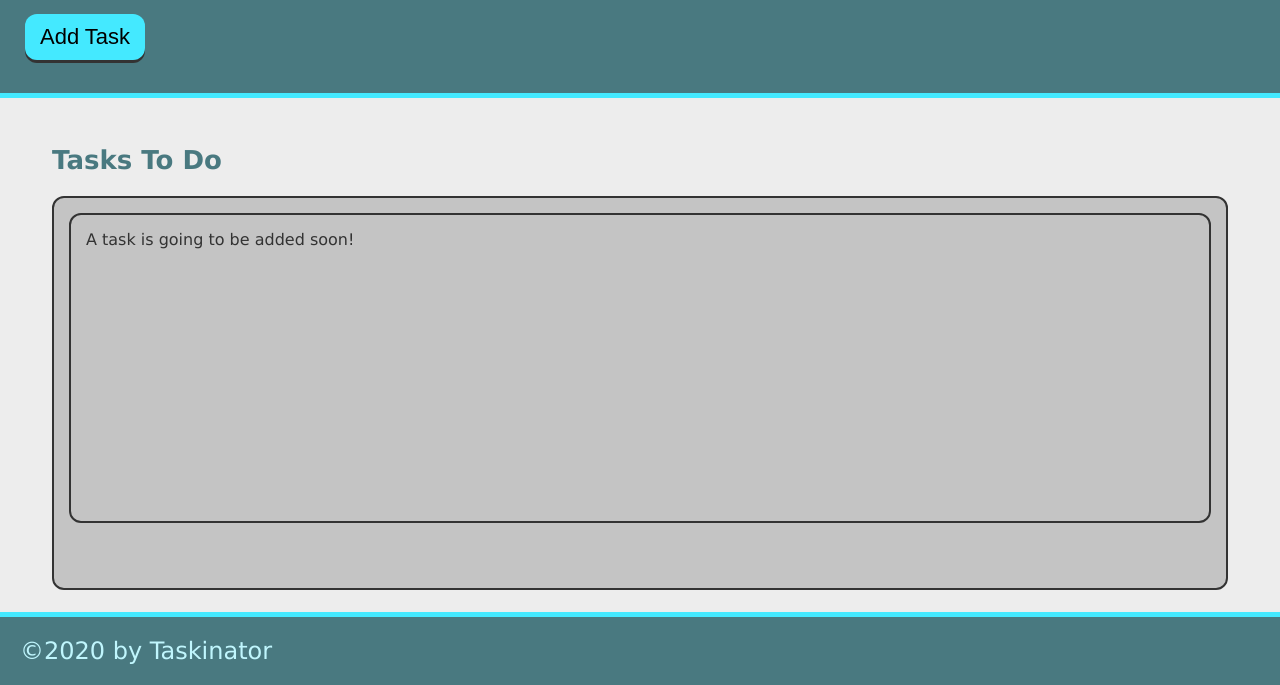
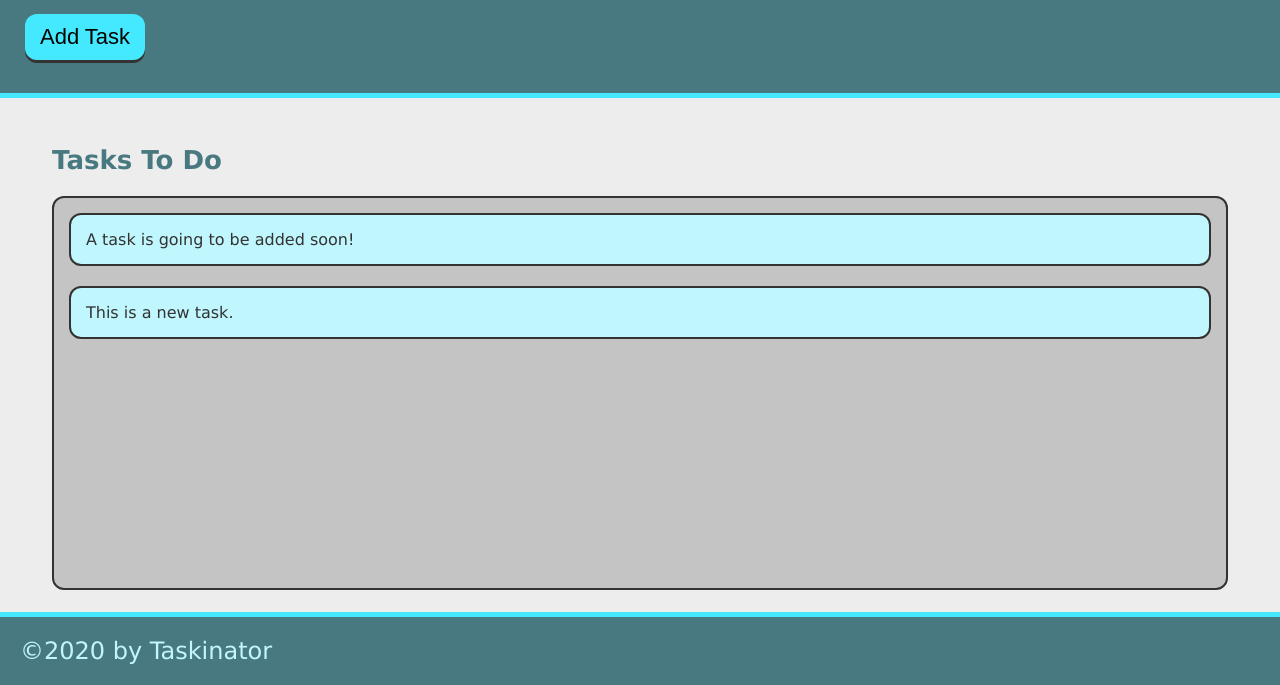
Before and after one commit to rpanglia/taskinator, a plain HTML site: page index.html in a window 1280 px wide. Both pictures are taken after a click on the button "Add Task". Shown: the part 115-800 px from the top of the page. Drawn offline with Linux system fonts and the light colour scheme.

Commit message:
add ability to add task

```diff
--- a/assets/js/script.js
+++ b/assets/js/script.js
@@ -0,0 +1,11 @@
+var buttonEl = document.querySelector("#save-task");
+var tasksToDoEl = document.querySelector("#tasks-to-do");
+
+var createTaskHandler = function() {
+    var listItemEl = document.createElement("li");
+    listItemEl.className = "task-item";
+    listItemEl.textContent = "This is a new task.";
+    tasksToDoEl.appendChild(listItemEl);
+}
+
+buttonEl.addEventListener("click", createTaskHandler);
--- a/index.html
+++ b/index.html
@@ -14,18 +14,18 @@
         <h1 class="page-title">Taskinator</h1>
         </h1>
         <p>Click the button below to add a new task!</p>
-        <button class="btn">Add Task</button>
+        <button class="btn" id="save-task">Add Task</button>
     </header>
-    <script src="./assets/js/script.js"></script>
 
     <main class="page-content">
         <section class="task-list-wrapper">
             <h2 class="list-title">Tasks To Do</h2>
-            <ul class="task-list">
-                <li class="task-list">A task is going to be added soon!</li>
+            <ul class="task-list" id="tasks-to-do">
+                <li class="task-item">A task is going to be added soon!</li>
             </ul>
         </section>
     </main>
+    <script src="./assets/js/script.js"></script>
 </body>
 
 <footer>
```
Also changed, not shown: .assets/css/style.css (deleted).
